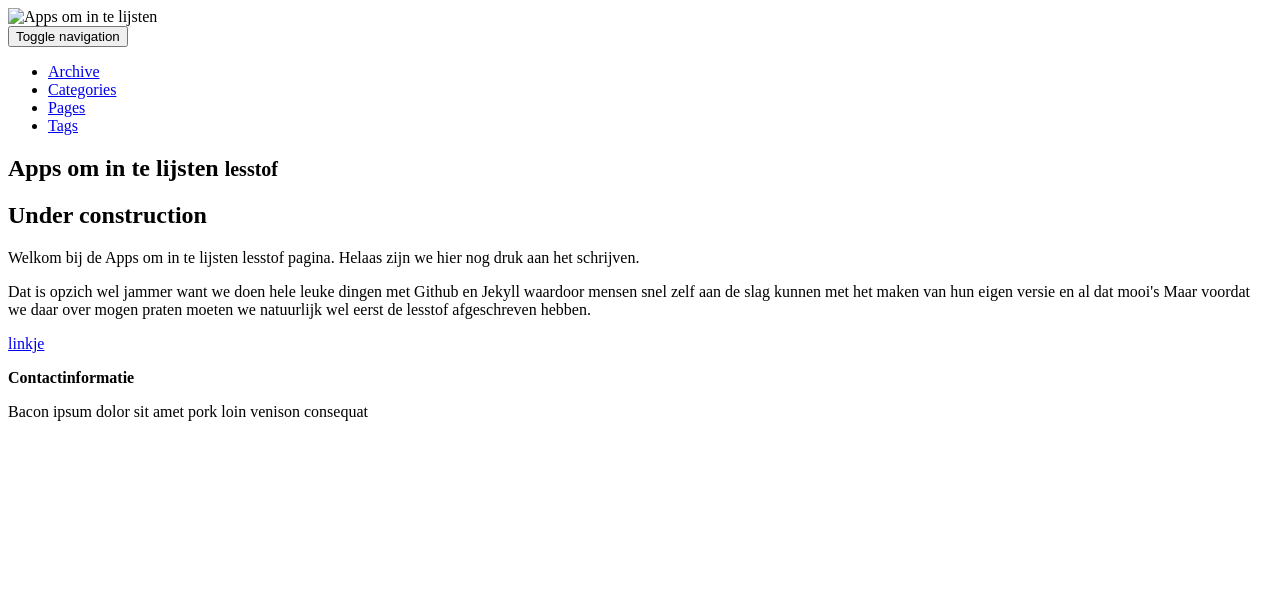
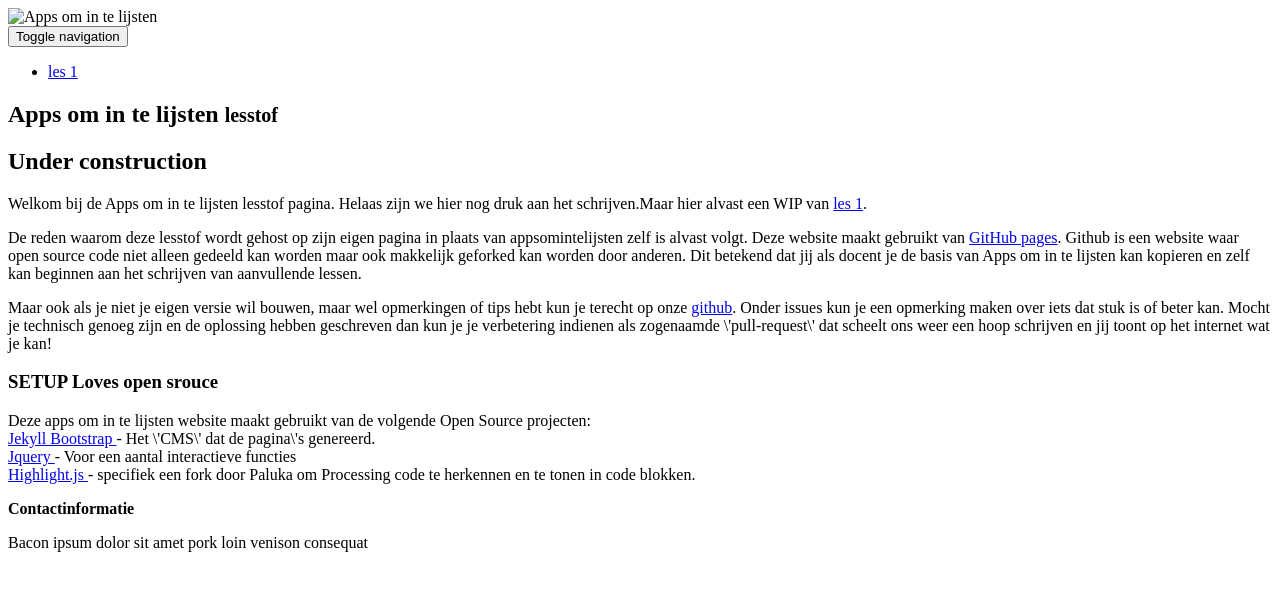
Before and after one commit to SETUPUTRECHT/appsomintelijsten, a Jekyll site: the page built from index.md, in a window 1280 px wide. Shown: the top 591 px of the page. Built offline with Jekyll 4.4.1, drawn with Linux system fonts in a browser that asks for light colours; nearby versions of some CDN libraries; library files that are not in the unit come from our copies.

Commit message:
home page new text and changed header menu

```diff
--- a/_includes/themes/twitter/default.html
+++ b/_includes/themes/twitter/default.html
@@ -65,9 +65,7 @@
                 </div>
                 <div class="collapse navbar-collapse" id="main-menu">
                     <ul class="nav navbar-nav">
-            {% assign pages_list = site.pages %}
-            {% assign group = 'navigation' %}
-            {% include JB/pages_list %}
+                        <li><a href="{{ BASE_PATH }}/pages/lesstof/les1/home.html">les 1</a></li>
           </ul>
          </ul>
                 </div>
--- a/index.md
+++ b/index.md
@@ -6,8 +6,21 @@ tagline: lesstof
 {% include JB/setup %}
 
 ## Under construction
-Welkom bij de Apps om in te lijsten lesstof pagina. Helaas zijn we hier nog druk aan het schrijven.
+<p>Welkom bij de Apps om in te lijsten lesstof pagina. Helaas zijn we hier nog druk aan het schrijven.Maar hier alvast een WIP van <a href="{{ BASE_PATH }}/pages/lesstof/les1/home.html">les 1</a>.</p>
 
-Dat is opzich wel jammer want we doen hele leuke dingen met Github en Jekyll waardoor mensen snel zelf aan de slag kunnen met het maken van hun eigen versie en al dat mooi\'s Maar voordat we daar over mogen praten moeten we natuurlijk wel eerst de lesstof afgeschreven hebben.
+<p>
+De reden waarom deze lesstof wordt gehost op zijn eigen pagina in plaats van appsomintelijsten zelf is alvast volgt. Deze website maakt gebruikt van <a href="http://pages.github.com/" target="_blank">GitHub pages</a>. Github is een website waar open source code niet alleen gedeeld kan worden maar ook makkelijk geforked kan worden door anderen. Dit betekend dat jij als docent je de basis van Apps om in te lijsten kan kopieren en zelf kan beginnen aan het schrijven van aanvullende lessen.
+</p>
 
-<a href="http://www.google.com">linkje</a>
+<p>
+Maar ook als je niet je eigen versie wil bouwen, maar wel opmerkingen of tips hebt kun je terecht op onze <a href="https://github.com/SETUPUTRECHT/appsomintelijsten/tree/gh-pages" target="_blank">github</a>. Onder issues kun je een opmerking maken over iets dat stuk is of beter kan. Mocht je technisch genoeg zijn en de oplossing hebben geschreven dan kun je je verbetering indienen als zogenaamde \'pull-request\' dat scheelt ons weer een hoop schrijven en jij toont op het internet wat je kan!
+</p>
+
+<p>
+<h3>SETUP Loves open srouce</h3>
+Deze apps om in te lijsten website maakt gebruikt van de volgende Open Source projecten:<br />
+<a href="http://jekyllbootstrap.com/" target="_blank"> Jekyll Bootstrap </a> - Het \'CMS\' dat de pagina\'s genereerd.<br />
+<a href="http://www.jquery.com" target="_blank"> Jquery </a> - Voor een aantal interactieve functies<br />
+<a href="http://highlightjs.org/" target="_blank"> Highlight.js </a> - specifiek een fork door
+Paluka om Processing code te herkennen en te tonen in code blokken.
+</p>
```
Also changed, not shown: pages/lesstof/les1/home.md (+33 -10 lines).
